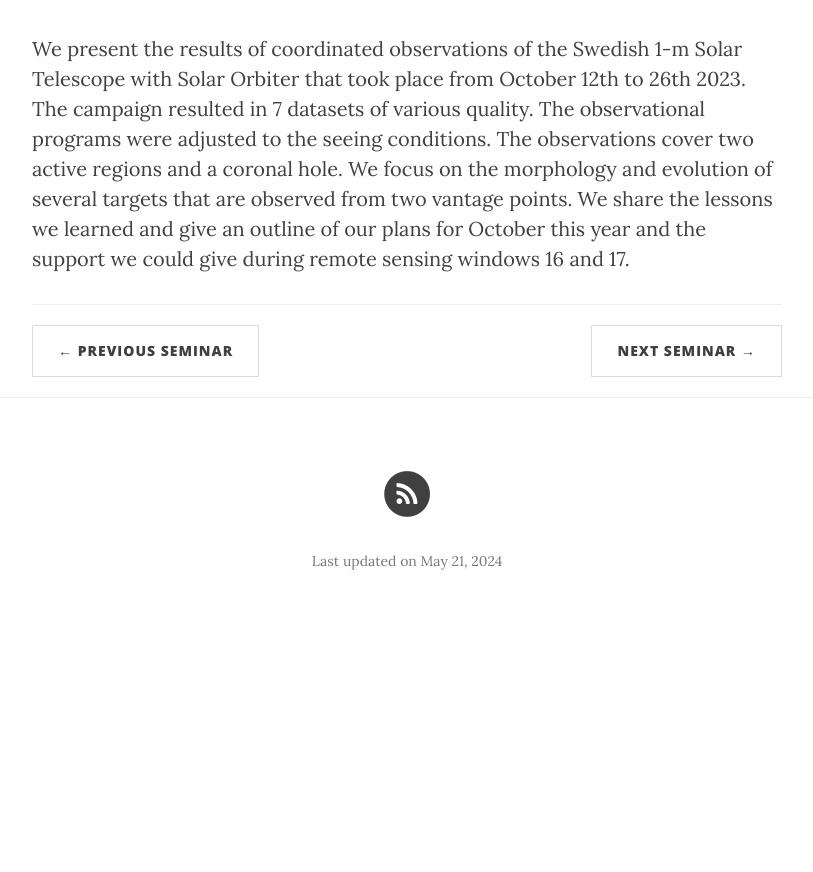
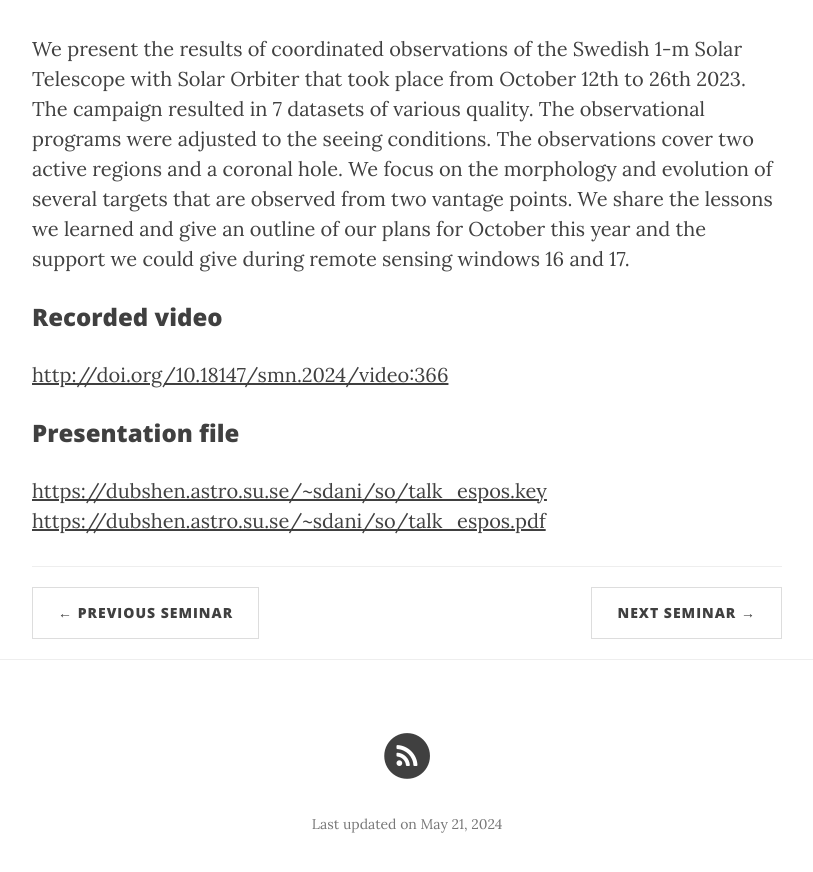
Before and after one commit to ITA-Solar/espos, a Jekyll site: the page built from _posts/2024-05-02-Danilovic.md, in a window 1280 px wide and 900 px high, scrolled down 685 px. Shown: the top 872 px of the window, without its empty margins (233-1046 px from the left). Built offline with Jekyll 4.4.1, drawn with Linux system fonts in a browser that asks for light colours; nearby versions of some CDN libraries; before the commit the page ends 1322 px from its top, so only the background shows below that.

Commit message:
Update 2024-05-02-Danilovic.md

```diff
--- a/_posts/2024-05-02-Danilovic.md
+++ b/_posts/2024-05-02-Danilovic.md
@@ -10,3 +10,10 @@ published:  true
 
 ## Abstract
 We present the results of coordinated observations of the Swedish 1-m Solar Telescope with Solar Orbiter that took place from October 12th to 26th 2023. The campaign resulted in 7 datasets of various quality. The observational programs were adjusted to the seeing conditions. The observations cover two active regions and a coronal hole. We focus on the morphology and evolution of several targets that are observed from two vantage points. We share the lessons we learned and give an outline of our plans for October this year and the support we could give during remote sensing windows 16 and 17.
+
+### Recorded video
+[http://doi.org/10.18147/smn.2024/video:366](http://doi.org/10.18147/smn.2024/video:366)
+
+### Presentation file
+[https://dubshen.astro.su.se/~sdani/so/talk_espos.key](https://dubshen.astro.su.se/~sdani/so/talk_espos.key)
+[https://dubshen.astro.su.se/~sdani/so/talk_espos.pdf](https://dubshen.astro.su.se/~sdani/so/talk_espos.pdf)
```
